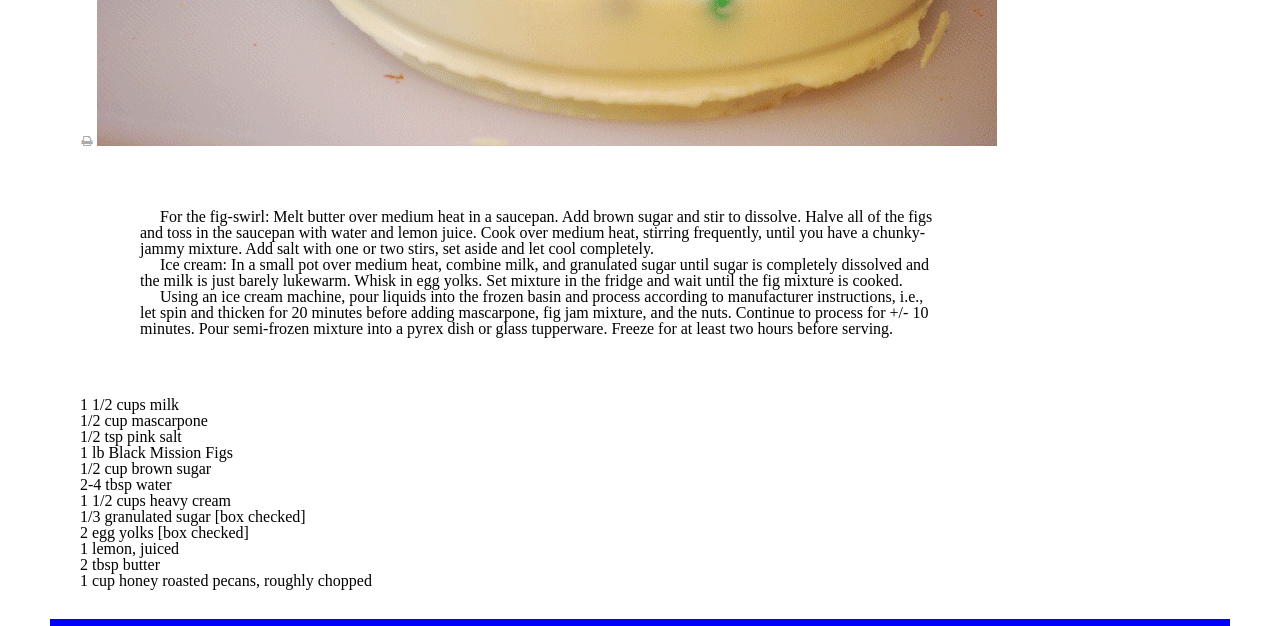
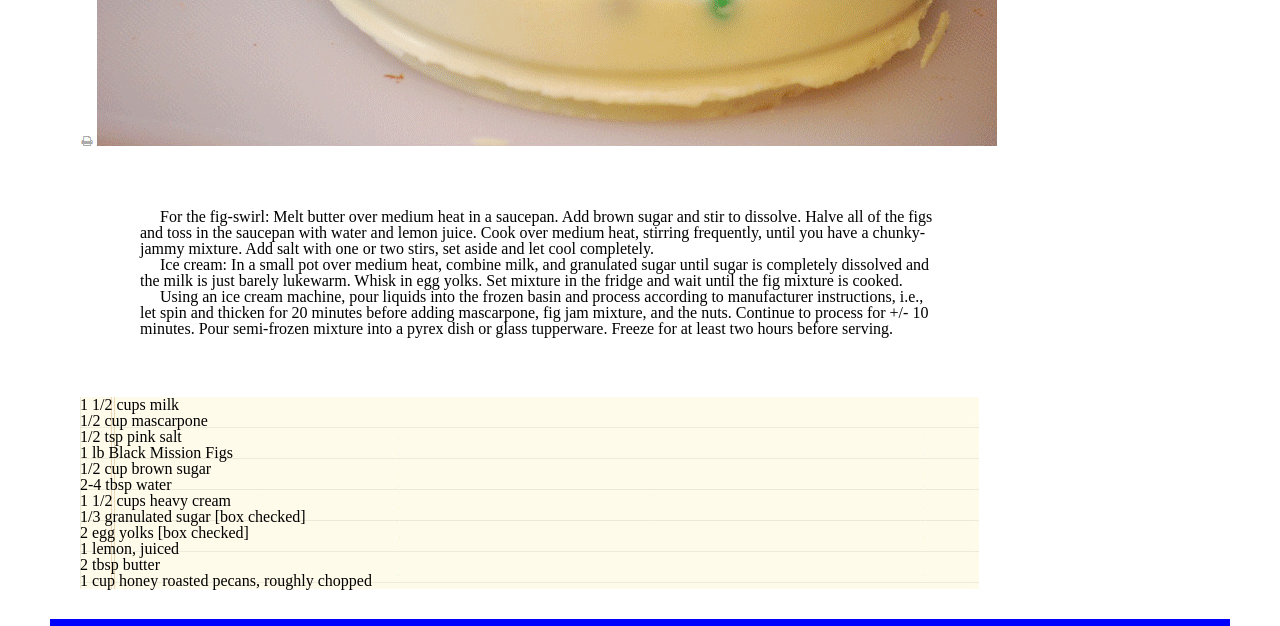
Before and after one commit to mwilkin/chocolate-pizza, a plain HTML site: page index.html in a window 1280 px wide. Shown: the part 677-1303 px from the top of the page. Drawn offline with Linux system fonts and the light colour scheme; files whose address does not match are found by name; a web font is replaced by a local one.

Commit message:
Background image and background no repeat

```diff
--- a/css/style.css
+++ b/css/style.css
@@ -54,9 +54,9 @@ h1 {
   padding: 60px;
 }
 
-.ingredients {
-
-
+#ingredients {
+  background-image: url("../img/list-bg.png");
+  background-repeat: no-repeat;
 }
 
 .strikethrough {
@@ -82,7 +82,7 @@ h3  {
 
 footer {
   border-top: 10px solid blue;
-
+  display: inline:
 }
 
 #share{
```
